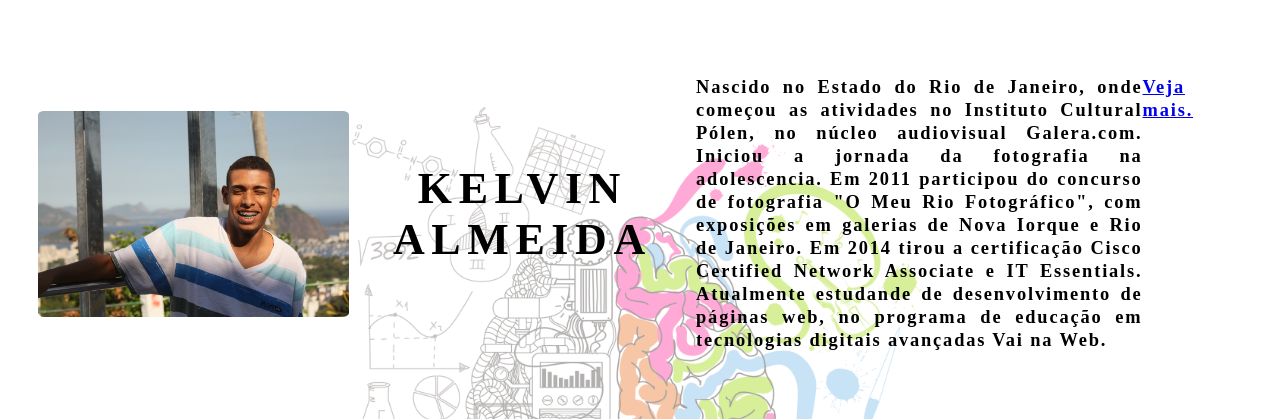
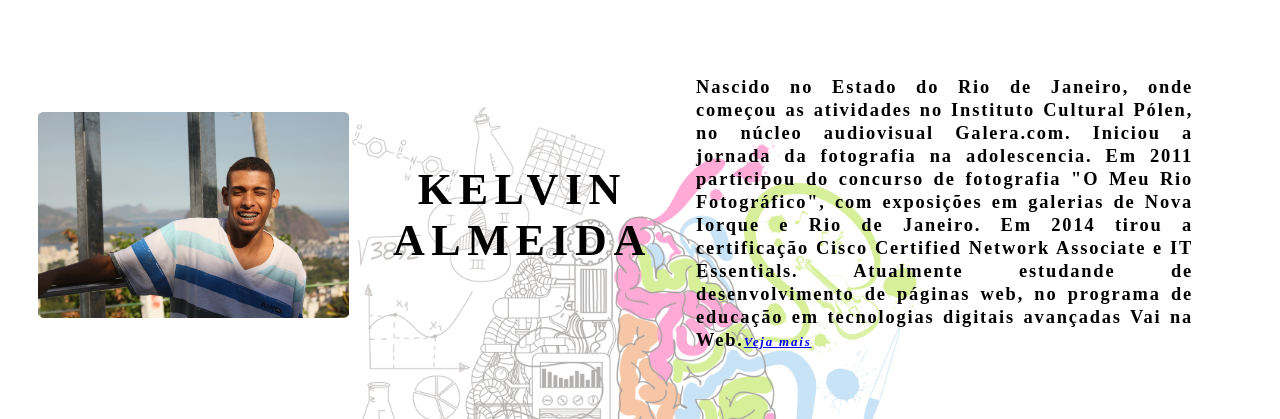
Before and after one commit to kelvgraf/MeuPerfil, a plain HTML site: page index.html in a window 1280 px wide. Shown: the top 419 px of the page. Drawn offline with Linux system fonts and the light colour scheme.

Commit message:
Atualizado

```diff
--- a/index.html
+++ b/index.html
@@ -12,7 +12,7 @@
 		<section class="Pessoal-Proprio">
 			<img class="Proprio-Foto" src="Assets/kelv.JPG">
 			<h1 class="Proprio-Titulo">Kelvin Almeida</h1>
-			<p class="Proprio-Texto">Nascido no Estado do Rio de Janeiro, onde começou as atividades no  Instituto Cultural Pólen, no núcleo audiovisual Galera.com. Iniciou a jornada da fotografia na adolescencia. Em 2011 participou do concurso de fotografia "O Meu Rio Fotográfico", com exposições em galerias de Nova Iorque e Rio de Janeiro. Em 2014 tirou a certificação Cisco Certified Network Associate e IT Essentials. Atualmente estudande de desenvolvimento de páginas web, no programa de educação em tecnologias digitais avançadas Vai na Web.<a class="Proprio-Textos" href="vejamais.html">Veja mais.</a></p>
+			<p class="Proprio-Texto">Nascido no Estado do Rio de Janeiro, onde começou as atividades no  Instituto Cultural Pólen, no núcleo audiovisual Galera.com. Iniciou a jornada da fotografia na adolescencia. Em 2011 participou do concurso de fotografia "O Meu Rio Fotográfico", com exposições em galerias de Nova Iorque e Rio de Janeiro. Em 2014 tirou a certificação Cisco Certified Network Associate e IT Essentials. Atualmente estudande de desenvolvimento de páginas web, no programa de educação em tecnologias digitais avançadas Vai na Web.<a href="vejamais.html">Veja mais</a></p>
 		</section>
 		<section class="Perfil-Contato">
 			<ul class="Contato-icone">
--- a/style.css
+++ b/style.css
@@ -1,7 +1,6 @@
 body{
 	margin: 0;
 	padding: 0;
-	width: 100%;
 }
 
 *{
@@ -23,7 +22,6 @@ body{
 	}
 
 .Perfil-Pessoal{
-	width: 100%;
 	display: flex;
 	align-items: center;
 	flex-direction: column;
@@ -79,8 +77,6 @@ body{
 
 
 .Proprio-Texto{
-	display: flex;
-	justify-content: center;
 	color: #000000;
     letter-spacing: 0.10em;
     font-size: 1.15em;
@@ -89,6 +85,10 @@ body{
     width: 65%;
     margin-right: 7%;
     text-align: justify;
+}
+.Proprio-Texto a{
+	font-size: 0.7em;
+    font-style: oblique;
 }
 
 	@media (max-width: 620px){
```
